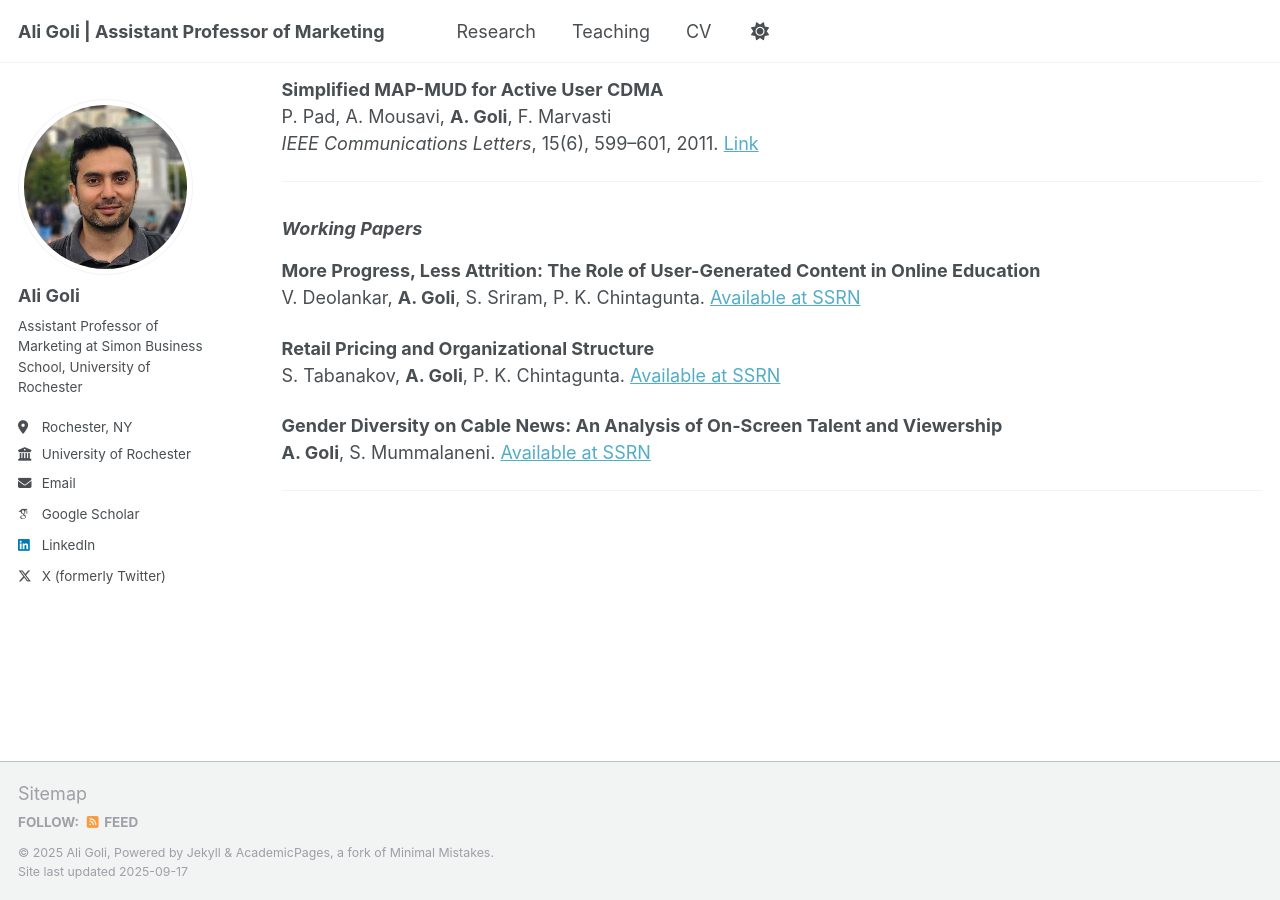
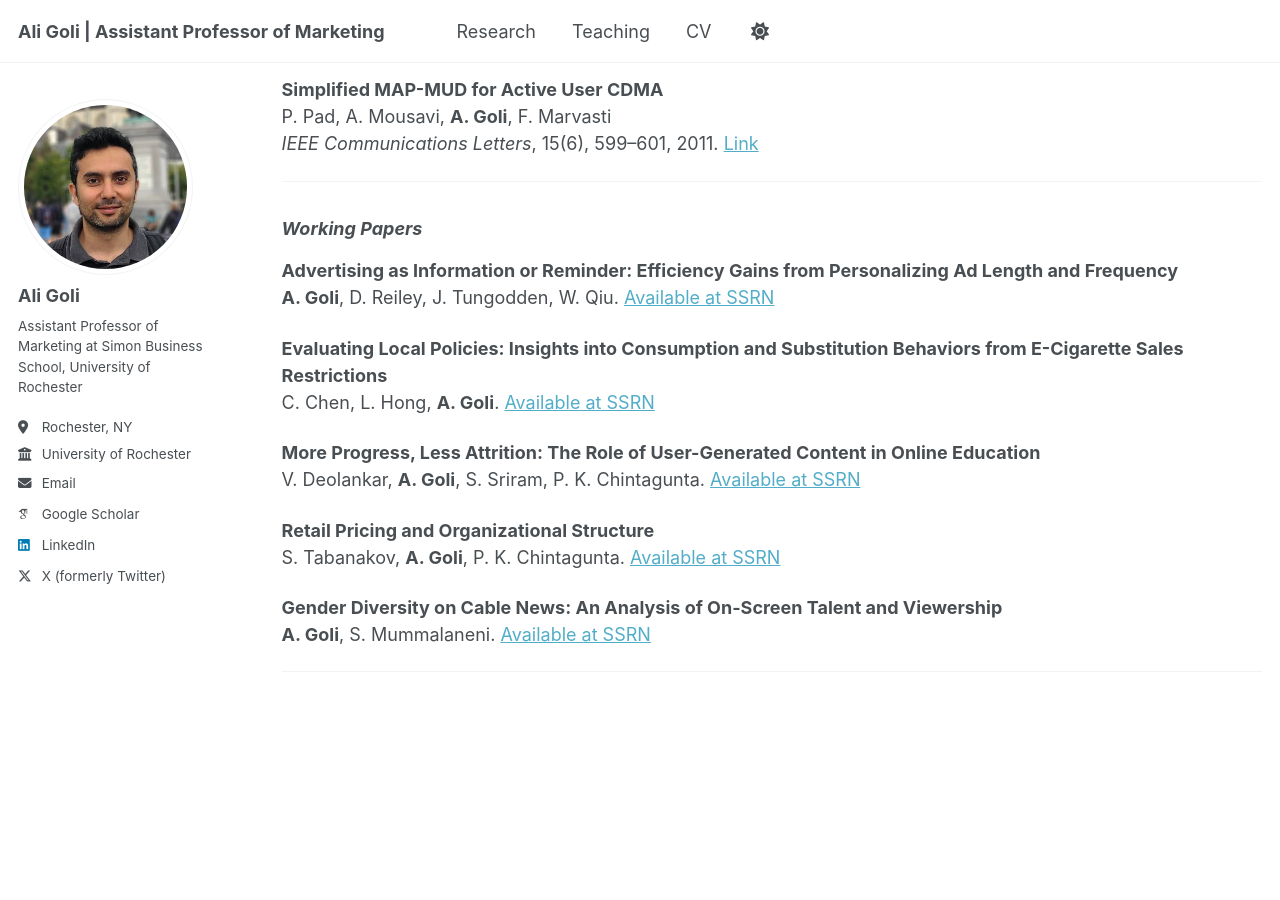
Before and after one commit to golialii/golialii.github.io, a Jekyll site: the page built from _pages/research.md, in a window 1280 px wide and 900 px high, scrolled down 1379 px. Built offline with Jekyll 4.4.1, drawn with Linux system fonts in a browser that asks for light colours; some web fonts are replaced.

Commit message:
Update research.md

```diff
--- a/_pages/research.md
+++ b/_pages/research.md
@@ -62,6 +62,12 @@ P. Pad, A. Mousavi, **A. Goli**, F. Marvasti
 
 ### *Working Papers*
 
+**Advertising as Information or Reminder: Efficiency Gains from Personalizing Ad Length and Frequency**
+**A. Goli**, D. Reiley, J. Tungodden, W. Qiu.  [Available at SSRN](https://papers.ssrn.com/sol3/papers.cfm?abstract_id=5498900)
+
+**Evaluating Local Policies: Insights into Consumption and Substitution Behaviors from E-Cigarette Sales Restrictions**
+C. Chen, L. Hong, **A. Goli**.  [Available at SSRN](https://papers.ssrn.com/sol3/papers.cfm?abstract_id=5360047)
+
 **More Progress, Less Attrition: The Role of User-Generated Content in Online Education**
 V. Deolankar, **A. Goli**, S. Sriram, P. K. Chintagunta.  [Available at SSRN](https://papers.ssrn.com/sol3/papers.cfm?abstract_id=4755183)
 
```
